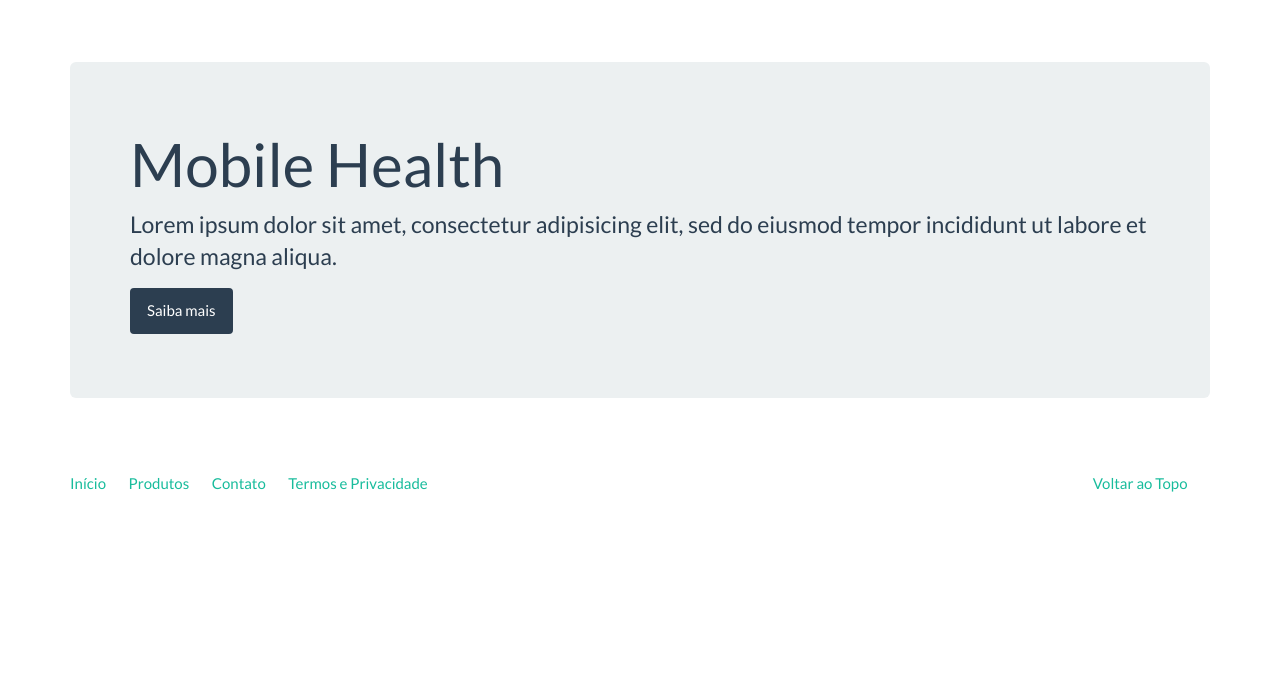
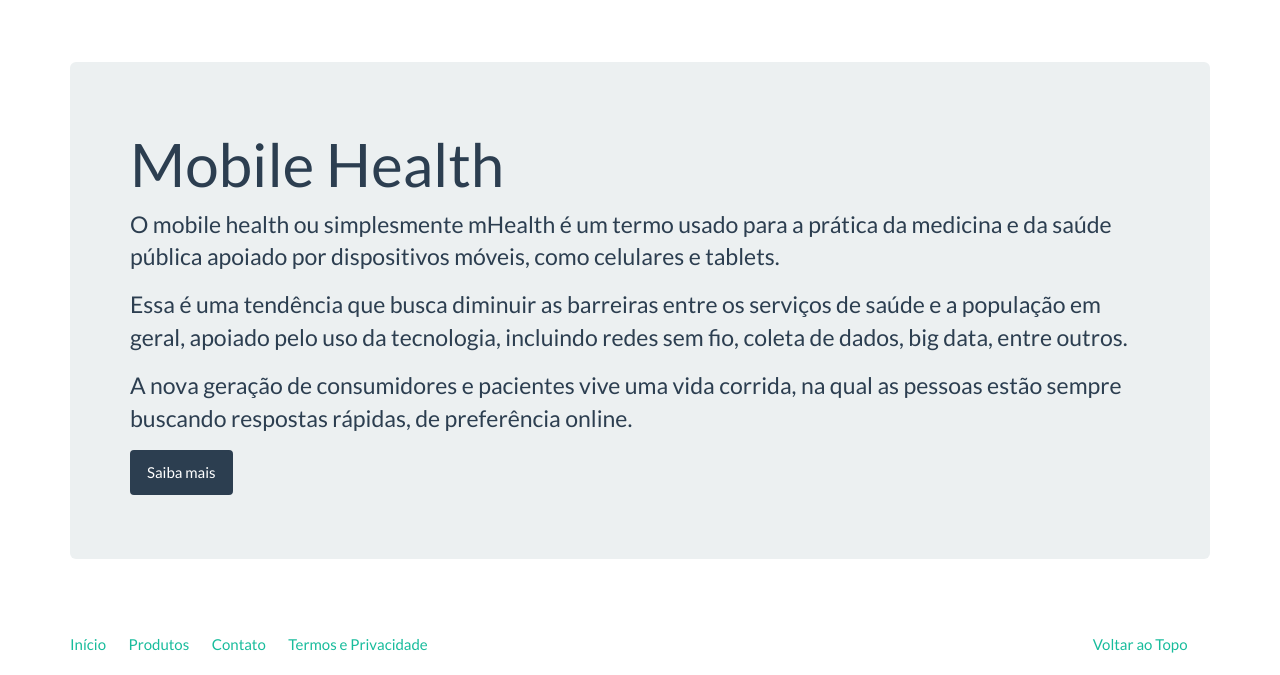
Before and after one commit to cesarbcruz/ProjectMobileHealth, a Django app: template core/templates/index.html in a window 1280 px wide. Shown: the part 60-735 px from the top of the page. Before the commit the page ends 552 px from the top, so only its background shows below. Run offline with Django 3.2, Linux system fonts and the light colour scheme; the template is opened without the code that fills it, so the values that code supplies are empty; some libraries are stand-ins or nearby versions.

Commit message:
modulo web apresentacao

```diff
--- a/core/templates/index.html
+++ b/core/templates/index.html
@@ -3,7 +3,9 @@
 {% block container %}
 <div class="jumbotron page-header">
   <h1>Mobile Health</h1>
-  <p>Lorem ipsum dolor sit amet, consectetur adipisicing elit, sed do eiusmod tempor incididunt ut labore et dolore magna aliqua.</p>
+  <p>O mobile health ou simplesmente mHealth é um termo usado para a prática da medicina e da saúde pública apoiado por dispositivos móveis, como celulares e tablets.</p>
+  <p>Essa é uma tendência que busca diminuir as barreiras entre os serviços de saúde e a população em geral, apoiado pelo uso da tecnologia, incluindo redes sem fio, coleta de dados, big data, entre outros.</p>
+  <p>A nova geração de consumidores e pacientes vive uma vida corrida, na qual as pessoas estão sempre buscando respostas rápidas, de preferência online.</p>
   <p><a class="btn btn-primary">Saiba mais</a></p>
 </div>
 {% endblock %}
```
